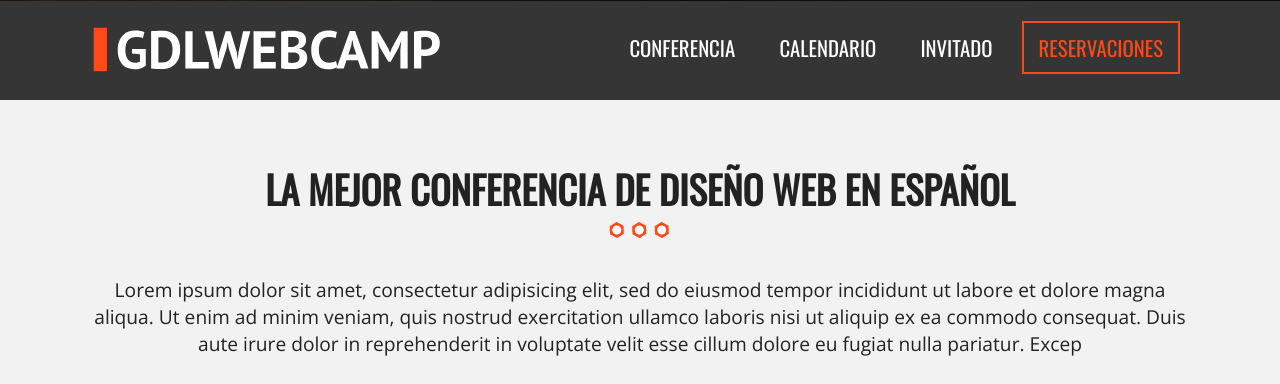
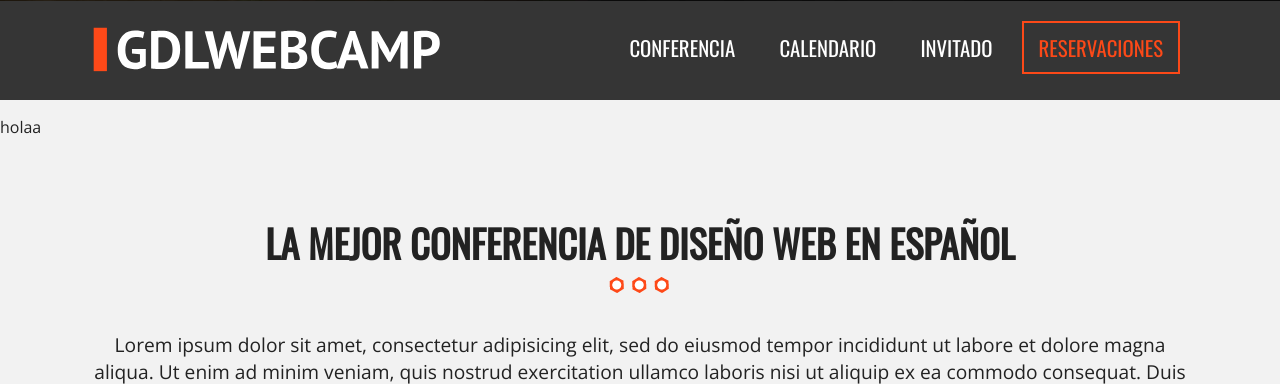
Before and after one commit to mjmf1/Proyecto_GDLWebCam, a PHP site: page /index.php in a window 1280 px wide. Shown: the part 799-1183 px from the top of the page. Run offline with PHP 8.4, Linux system fonts and the light colour scheme; some libraries are stand-ins or nearby versions.

Commit message:
agrendando un hola

```diff
--- a/includes/header.php
+++ b/includes/header.php
@@ -103,3 +103,6 @@
       <!--contenedor-->
     </div>
     <!--barra-->
+
+
+    <p>holaa</p>
```
